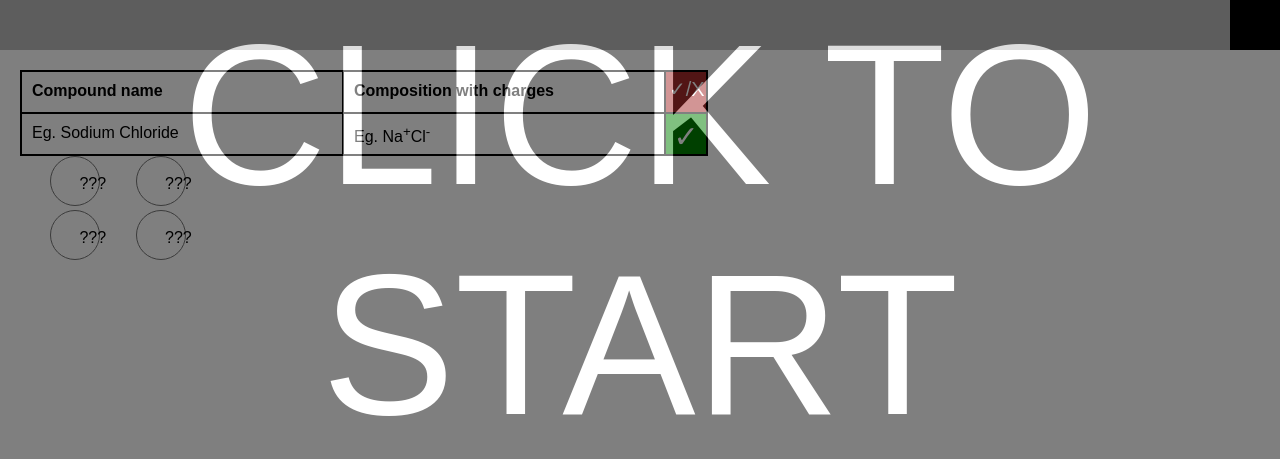
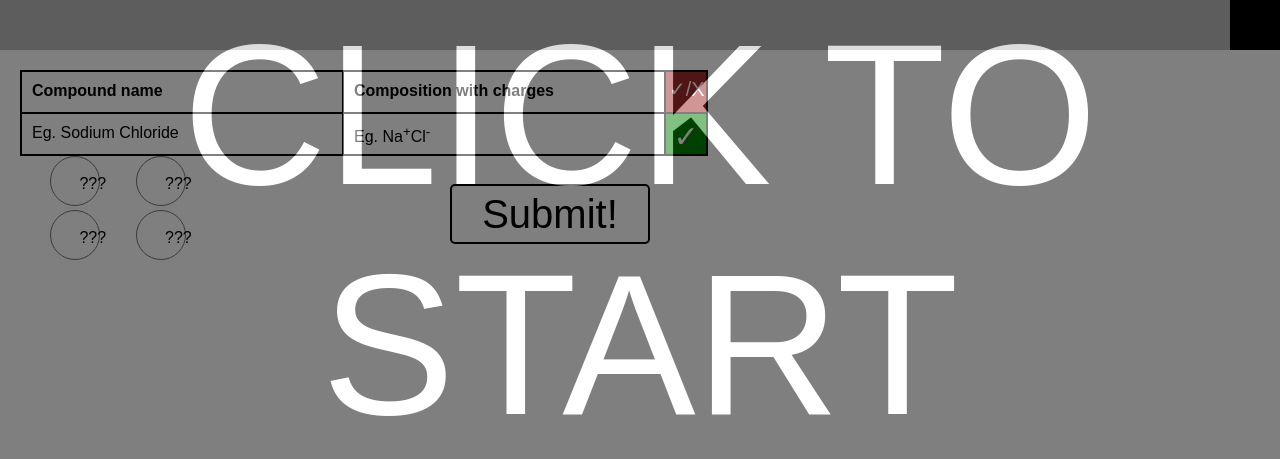
Before and after one commit to soldierdonkey/nueva-ccp, a plain HTML site: page index.html in a window 1280 px wide. Drawn offline with Linux system fonts and the light colour scheme.

Commit message:
add submit button

```diff
--- a/index.html
+++ b/index.html
@@ -112,9 +112,21 @@
             background: var(--progress-color);
             cursor: pointer;
         }
+
+        button {
+            width: 200px;
+            height: 60px;
+            position: relative;
+            font-size: 40px;
+            background: rgb(255, 255, 255);
+            border: 2px solid black;
+            border-radius: 5px;
+            top: -80px;
+            left: 400px;
+        }
     </style>
     <meta charset="UTF-8">
-    <title>Quickmatch</title>
+    <title>I dont know what I'm doing right now</title>
 </head>
 <body>
     <div id="START"><span id="START-TEXT">CLICK TO START<span></div>
@@ -133,6 +145,8 @@
         <label for="inp3" id="linp3">???</label>
         <input type="radio" id="inp4" value="inp4" name="i">
         <label for="inp4" id="linp4">???</label>
+        <br>
+        <button onclick="inc=0">Submit!</button>
     </span>
     <script type="text/javascript" src="./main.js"></script>
 </body>
```
